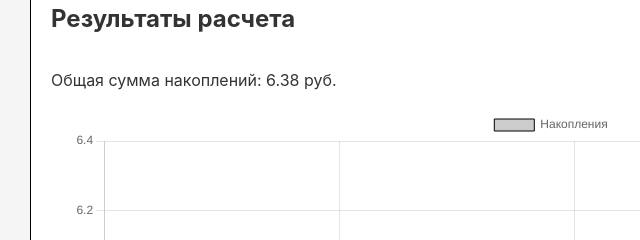
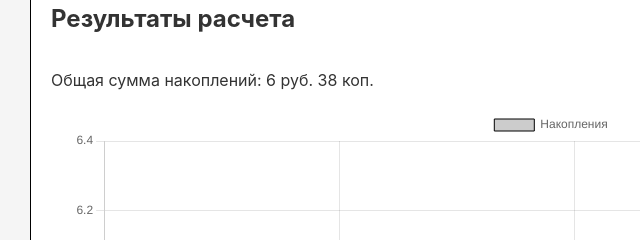
Before and after one commit to logotipza/Calc, a plain HTML site: page calcs/calculator2.html in a window 1280 px wide. Both pictures are taken after typing "5", "5", "5" into the empty fields and a click on the button "Рассчитать". Shown: the part 526-766 px from the top of the page, 89-729 px from the left. Drawn offline with nearby package versions, Linux system fonts and the light colour scheme.

Commit message:
rub  kop calc1 calc2

```diff
--- a/calcs/calculator2.html
+++ b/calcs/calculator2.html
@@ -40,6 +40,7 @@
         </div>
     </div>
     <script src="https://cdn.jsdelivr.net/npm/chart.js"></script>
+    <script src="../js/numbers.js"></script>
     <script src="../js/interestCalculator.js"></script>
 </body>
 </html>
--- a/js/interestCalculator.js
+++ b/js/interestCalculator.js
@@ -6,7 +6,7 @@ function calculateInterest() {
     var investmentTerm = parseInt(document.getElementById("investmentTerm").value);
 
     var totalAmount = initialAmount * Math.pow(1 + interestRate, investmentTerm);
-    document.getElementById("totalAmount").innerText = totalAmount.toFixed(2) + ' руб.';
+    document.getElementById("totalAmount").innerText = formatMoney(totalAmount);
 
     var interestTable = document.getElementById("interestTable");
     var tableBody = interestTable.querySelector("tbody");
@@ -23,7 +23,7 @@ function calculateInterest() {
         var amountCell = newRow.insertCell();
 
         yearCell.innerText = year;
-        amountCell.innerText = (initialAmount * Math.pow(1 + interestRate, year)).toFixed(2) + ' руб.';
+        amountCell.innerText = formatMoney(initialAmount * Math.pow(1 + interestRate, year));
     }
 
     // Удаление предыдущего графика, если он существует
```
